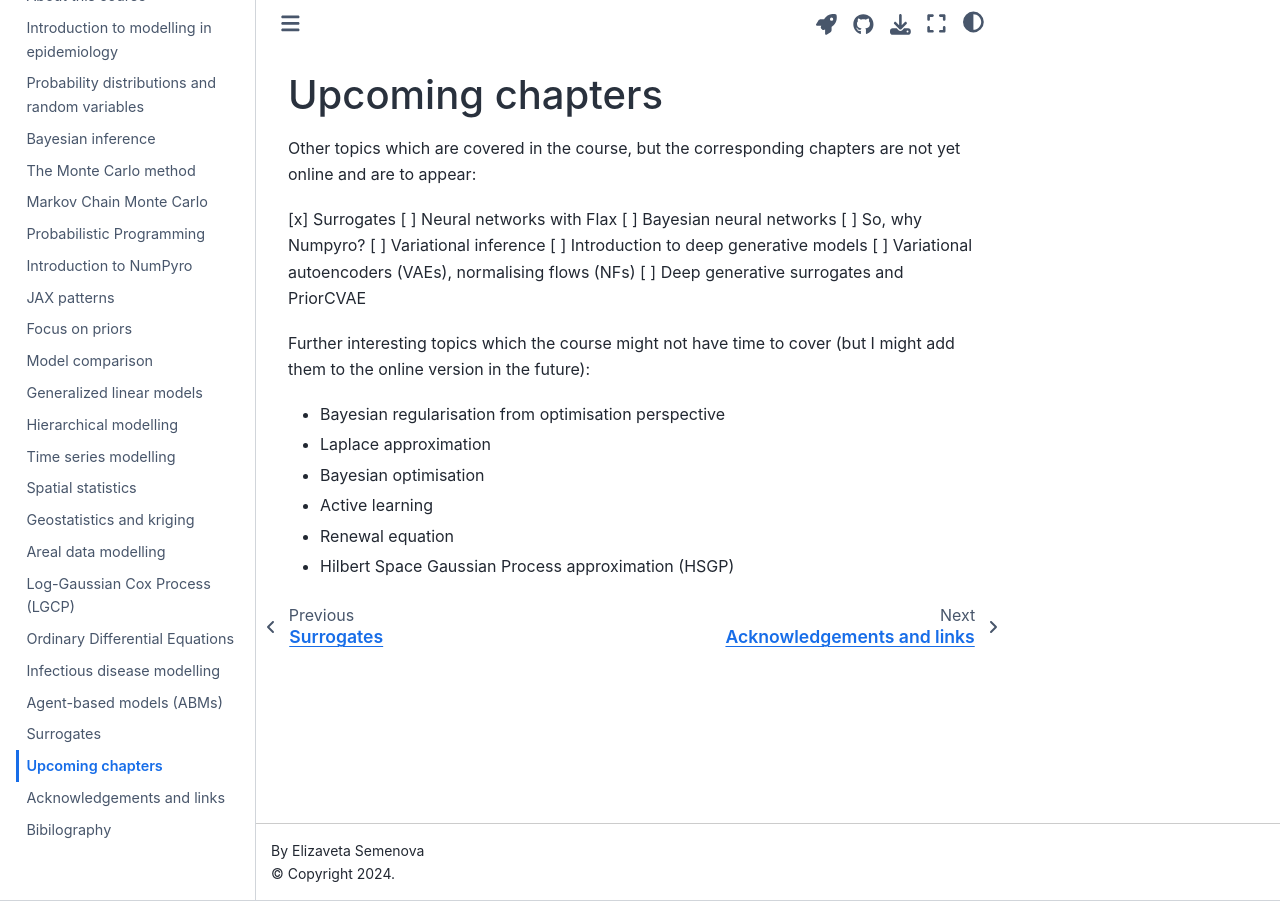
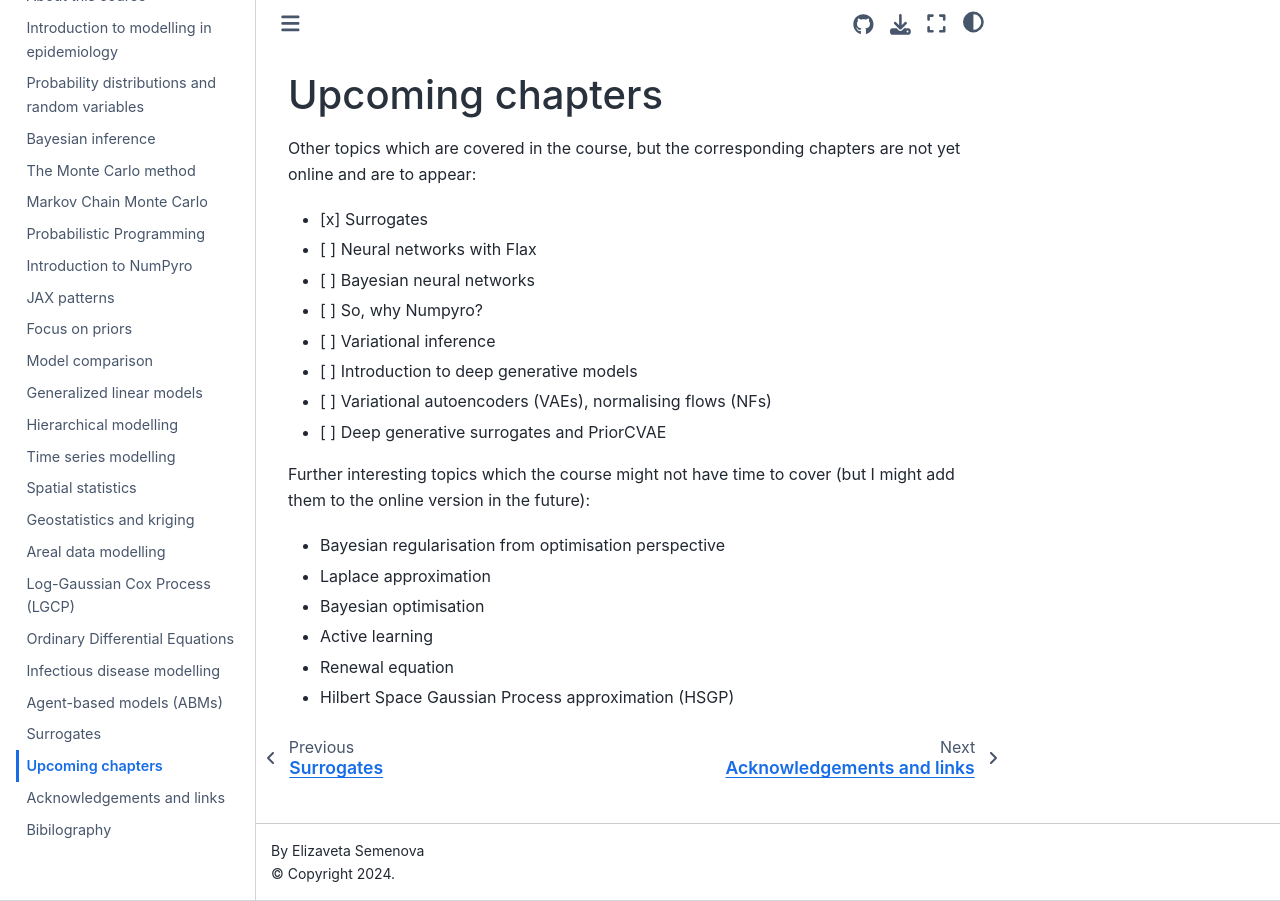
Before and after one commit to elizavetasemenova/prob-epi, a Jupyter Book: the page built from 999_upcoming.md, in a window 1280 px wide. Built offline with Jupyter Book 1.0.4 settings and Sphinx 7.4.7 and the Sphinx Book theme 1.1.4, drawn with Linux system fonts in a browser that asks for light colours; pages that are not in the unit, such as notebooks, are missing from menus; part of the change alters nothing that is shown.

```diff
--- /dev/null
+++ b/999_upcoming.md
@@ -0,0 +1,21 @@
+# Upcoming chapters
+
+Other topics which are covered in the course, but the corresponding chapters are not yet online and are to appear:
+
+- [x] Surrogates
+- [ ] Neural networks with Flax
+- [ ] Bayesian neural networks
+- [ ] So, why Numpyro?
+- [ ] Variational inference
+- [ ] Introduction to deep generative models
+- [ ] Variational autoencoders (VAEs), normalising flows (NFs)
+- [ ] Deep generative surrogates and PriorCVAE
+
+Further interesting topics which the course might not have time to cover (but I might add them to the online version in the future):
+
+- Bayesian regularisation from optimisation perspective
+- Laplace approximation
+- Bayesian optimisation
+- Active learning
+- Renewal equation
+- Hilbert Space Gaussian Process approximation (HSGP)
--- a/_toc.yml
+++ b/_toc.yml
@@ -30,6 +30,6 @@ chapters:
 - file: 23_ID_modelling.ipynb
 - file: 24_ABMs.ipynb
 - file: 25_surrogates.ipynb
-- file: 999_upcoming.ipynb
+- file: 999_upcoming.md
 - file: 999_acknowledgements.md
 - file: 999_bibliography.md
```
Also changed, not shown: 999_upcoming.ipynb (deleted).
